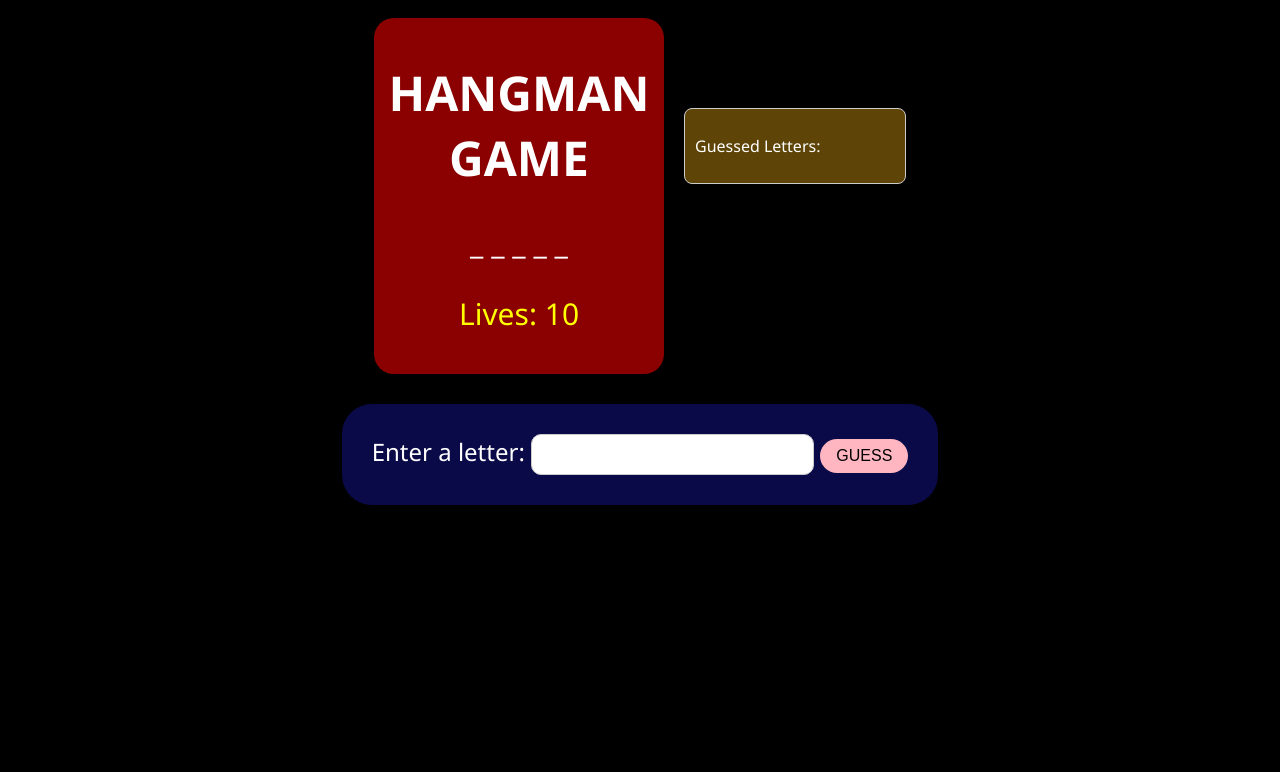
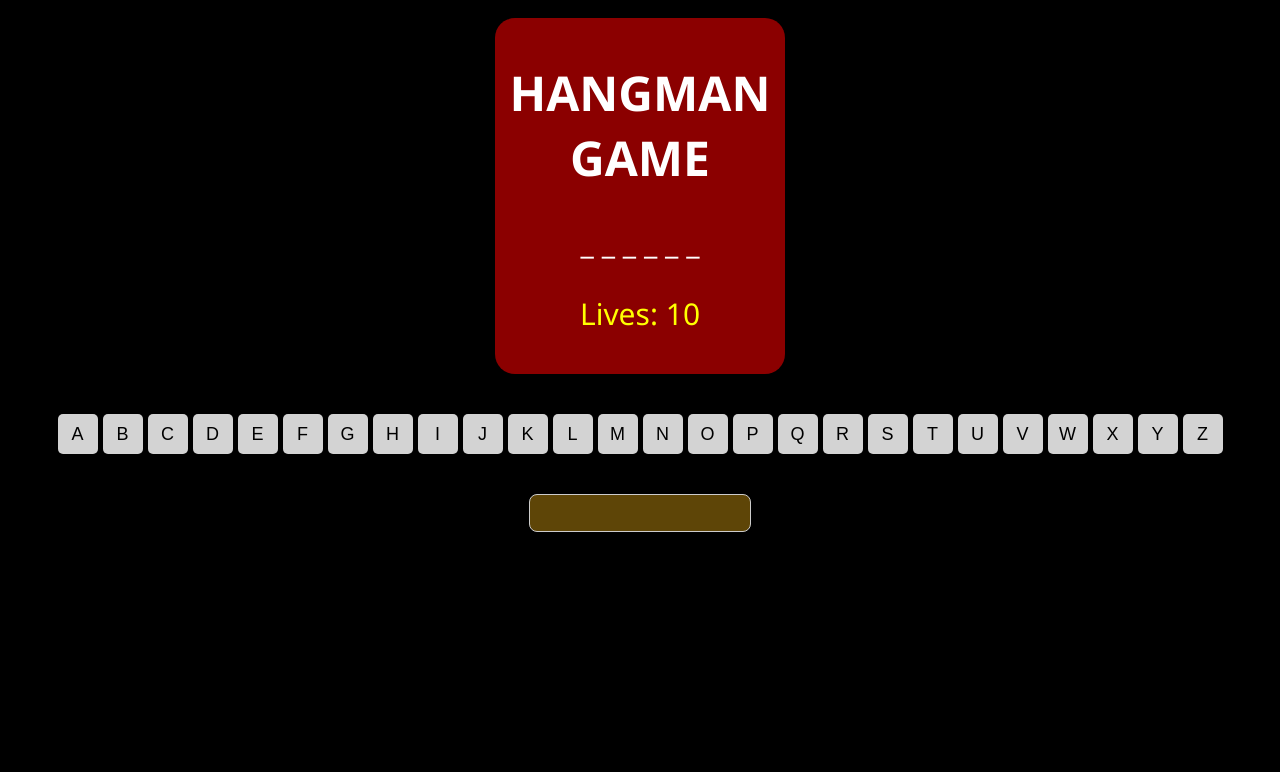
Before and after one commit to ShubhayuSingha/shubhayu, a Node server app: page /hangman/hangman.html in a window 1280 px wide. Shown: the top 772 px of the page. Run offline with Node 20, Linux system fonts and the light colour scheme; some libraries are stand-ins or nearby versions.

Commit message:
Add files via upload

```diff
--- a/public/hangman/hangman.html
+++ b/public/hangman/hangman.html
@@ -16,26 +16,23 @@
         </div>
     </div>
 
-    <div id="update-container">
-        <div>
-            <p>Guessed Letters: <span id="guessed-letters"></span></p>
-        </div>
-        <div id="feedback-container">
-            <p id="feedback"></p>
-        </div>
-    </div>
+
 </div>
-    <div id="guess-container">
-        <label for="guess">Enter a letter: </label>
-        <input type="text" id="guess" maxlength="1">
-        <button id="guess-button">GUESS</button>
-    </div>
+<div id="letter-buttons"></div>
 
 
 
+<div id="update-container">
 
+    <div id="feedback-container">
+        <p id="feedback"></p>
+    </div>
+</div>
 
-
+<div id="new-game-container" style="display: none;">
+    <button id="new-game-button">NEW GAME</button>
+    <button id="home-button">HOME</button>
+</div>
 
 
     <script src="hangman.js"></script>
--- a/public/hangman/hangman.js
+++ b/public/hangman/hangman.js
@@ -7,123 +7,151 @@ const words = [
 
 let lives = 10;
 let usedWords = []; // Array to store all used words
+let selectedWord = ''; // Store the selected word globally
 
 // Function to select a random word, excluding words that have been used in the last game
 function selectRandomWord() {
-    // Filter out words that have been used in the last game
     let availableWords = words.filter(word => !usedWords.includes(word));
 
-    // If all words have been used, reset usedWords to empty array
     if (availableWords.length === 0) {
         usedWords = [];
         availableWords = words.slice(); // Reset to include all words
     }
 
-    // Select a random word from availableWords
     let randomIndex = Math.floor(Math.random() * availableWords.length);
     let selectedWord = availableWords[randomIndex];
 
-    // Add selected word to usedWords
     usedWords.push(selectedWord);
 
-    // Return selected word in uppercase
     return selectedWord.toUpperCase();
 }
 
-let selectedWord = selectRandomWord();
+// Initialize the game state
+function initializeGame() {
+    // Clear and regenerate letter buttons
+    letterButtonsContainer.innerHTML = '';
+    generateLetterButtons();
+
+    // Enable all letter buttons
+    letterButtonsContainer.querySelectorAll('button').forEach(button => {
+        button.disabled = false; // Ensure all buttons are enabled
+    });
+
+    selectedWord = selectRandomWord();
+    guessedLetters = [];
+    incorrectLetters = [];
+    lives = 10;
+    displayWord = selectedWord.split('').map(letter => '_');
+
+    wordDisplay.textContent = displayWord.join(' ');
+    livesDisplay.textContent = "Lives: " + lives;
+    feedback.textContent = '';
+    guessedLettersContainer.textContent = '';
+
+
+
+    // Hide new game buttons container
+    newGameContainer.style.display = 'none';
+}
 
 // Array to store guessed letters
 let guessedLetters = [];
 let incorrectLetters = [];
 
 // Display dashes for each letter in the word
-let displayWord = selectedWord.split('').map(letter => '_');
+let displayWord = selectRandomWord().split('').map(letter => '_');
 
 // DOM elements
 const wordDisplay = document.getElementById('word-display');
-const guessInput = document.getElementById('guess');
-const guessButton = document.getElementById('guess-button');
+const letterButtonsContainer = document.getElementById('letter-buttons'); // Container for letter buttons
 const feedback = document.getElementById('feedback');
 const guessedLettersContainer = document.getElementById('guessed-letters');
 const livesDisplay = document.getElementById('lives-display');
+const newGameContainer = document.getElementById('new-game-container'); // Container for new game buttons
+const newGameButton = document.getElementById('new-game-button'); // New game button
+const homeButton = document.getElementById('home-button'); // Home button
 
 // Display initial word state
 wordDisplay.textContent = displayWord.join(' ');
-livesDisplay.textContent = "Lives: "+lives;
+livesDisplay.textContent = "Lives: " + lives;
 
-// Function to update word display
 function updateWordDisplay() {
     wordDisplay.textContent = displayWord.join(' ');
-    incorrectLetters.sort();
-    guessedLettersContainer.textContent = incorrectLetters.join(' ');
 }
 
-function reduceLife(){
+function reduceLife() {
     lives--;
-    livesDisplay.textContent = "Lives: "+lives;
+    livesDisplay.textContent = "Lives: " + lives;
 }
-function sameLife(){
-    livesDisplay.textContent = "Lives: "+lives;
+
+function sameLife() {
+    livesDisplay.textContent = "Lives: " + lives;
 }
 
 // Function to handle a guess
-function handleGuess() {
-    let guess = guessInput.value.toUpperCase();
-    guessInput.value = '';
-    if (lives>1){
-    // Check if the guessed letter is valid and hasn't been guessed already
-        if (guess.match(/[A-Z]/) && guessedLetters.indexOf(guess) === -1) {
-            guessedLetters.push(guess);
+function handleGuess(letter, button) {
+    letter = letter.toUpperCase();
+    if (lives > 1) {
+        if (guessedLetters.indexOf(letter) === -1) {
+            guessedLetters.push(letter);
 
-            // Check if the guessed letter is in the word
-            if (selectedWord.includes(guess)) {
-                // Update displayWord with the guessed letter(s)
+            // Disable the button
+            button.disabled = true;
+
+            if (selectedWord.includes(letter)) {
                 for (let i = 0; i < selectedWord.length; i++) {
-                    if (selectedWord[i] === guess) {
-                        displayWord[i] = guess;
+                    if (selectedWord[i] === letter) {
+                        displayWord[i] = letter;
                     }
                 }
-                feedback.textContent = 'Keep going!'
+                feedback.textContent = 'Keep going!';
                 updateWordDisplay();
                 sameLife();
 
-                // Check if the word has been completely guessed
                 if (!displayWord.includes('_')) {
                     feedback.textContent = 'Congratulations! You guessed the word!';
-                    guessButton.textContent = 'NEW GAME';
-                    guessButton.onclick = function(){
-                        location.reload();
-                    }
+                    showEndGameButtons();
                 }
             } else {
-                // Incorrect guess
                 feedback.textContent = 'Wrong guess.';
-                incorrectLetters.push(guess);
+                incorrectLetters.push(letter);
                 updateWordDisplay();
                 reduceLife();
             }
         } else {
-            // Invalid guess (non-alphabetical or already guessed)
             feedback.textContent = 'Repeating letters.';
             updateWordDisplay();
             sameLife();
         }
-    } else{
-        livesDisplay.textContent = "Lives: "+0;
-        feedback.textContent = 'Unlucky... You lost the game. The word was: \n'+selectedWord;
-        guessButton.textContent = 'NEW GAME';
-        guessButton.onclick = function(){
-            location.reload();
-        }
+    } else {
+        livesDisplay.textContent = "Lives: " + 0;
+        feedback.textContent = 'Unlucky... You lost the game. The word was: ' + selectedWord;
+        showEndGameButtons();
     }
 }
 
-// Event listener for guess button click
-guessButton.addEventListener('click', handleGuess);
+// Generate letter buttons
+function generateLetterButtons() {
+    const letters = 'ABCDEFGHIJKLMNOPQRSTUVWXYZ';
+    letters.split('').forEach(letter => {
+        const button = document.createElement('button');
+        button.textContent = letter;
+        button.onclick = () => handleGuess(letter, button);
+        letterButtonsContainer.appendChild(button);
+    });
+}
 
-// Event listener for Enter key press in guess input
-guessInput.addEventListener('keypress', function(event) {
-    if (event.key === 'Enter') {
-        handleGuess();
-    }
-});
+// Function to show end game buttons
+function showEndGameButtons() {
+    newGameContainer.style.display = 'flex';
+}
+
+// Event listener for new game button
+newGameButton.addEventListener('click', initializeGame);
+
+// Event listener for home button
+homeButton.addEventListener('click', () => window.location.href = '/'); // Replace '/' with the URL of your homepage
+
+// Initialize the game
+
+initializeGame();
--- a/public/hangman/style.css
+++ b/public/hangman/style.css
@@ -32,14 +32,14 @@ body{
 }
 
 #update-container{
-    text-align: left;
+    text-align: center;
     background-color: rgb(94, 69, 7);
     border: 1px solid #ccc;
     padding: 10px;
     width: 200px; /* Same width as hangman-container for alignment */
     border-radius: 8px;
     box-shadow: 0 4px 8px rgba(0, 0, 0, 0.1);
-    margin-top: 100px;
+    margin-top: 30px;
 }
 
 #feedback-container{
@@ -47,34 +47,33 @@ body{
     color: rgb(14, 216, 243);
 }
 
-#guess-container{
-    background-color: rgb(10, 10, 73);
-    padding: 30px;
-    border-radius: 30px;
-    font-size: 24px;
-}
 
 #word-container{
     margin-bottom: 20px;
     font-size: 30px;
 }
 
-#guess-container input[type="text"]{
-    padding: 8px;
-    font-size: 20px;
-    border: 1px solid #ccc;
-    border-radius: 10px;
+#letter-buttons {
+    display: flex;
+    flex-wrap: wrap;
+    gap: 5px;
+    margin: 10px 0;
 }
 
-#guess-container button{
-    padding: 8px 16px;
-    font-size: 16px;
-    background-color: lightpink;
-    color: black;
+#letter-buttons button {
+    font-size: 18px;
     border: none;
-    border-radius: 50px;
+    border-radius: 5px;
+    background-color: lightgray;
     cursor: pointer;
+    transition: background-color 0.3s;
+    width: 40px;
+    height: 40px;
+    text-align: center;
+}
 
+#letter-buttons button:hover {
+    background-color: gray;
 }
 
 #guessed-letters{
```
Also changed, not shown: other parts of public/hangman/style.css (+34 -20 lines).
